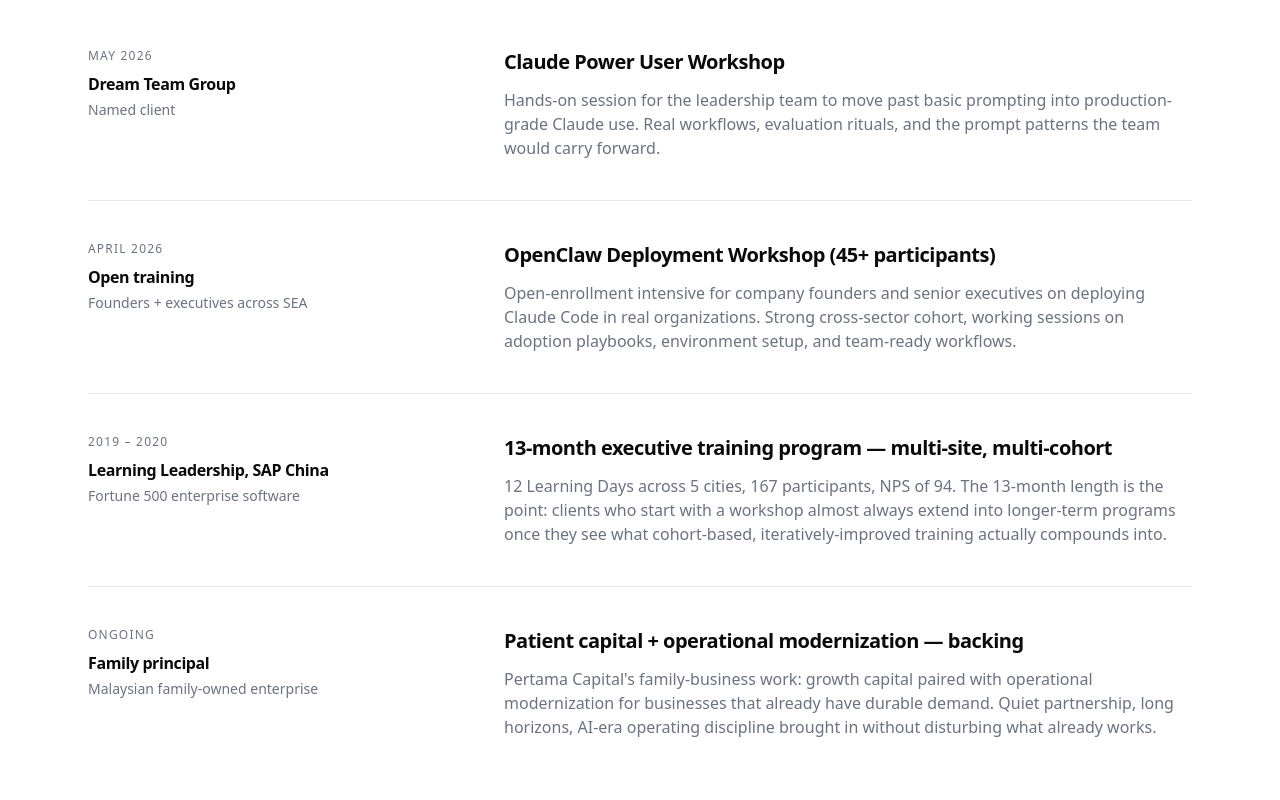
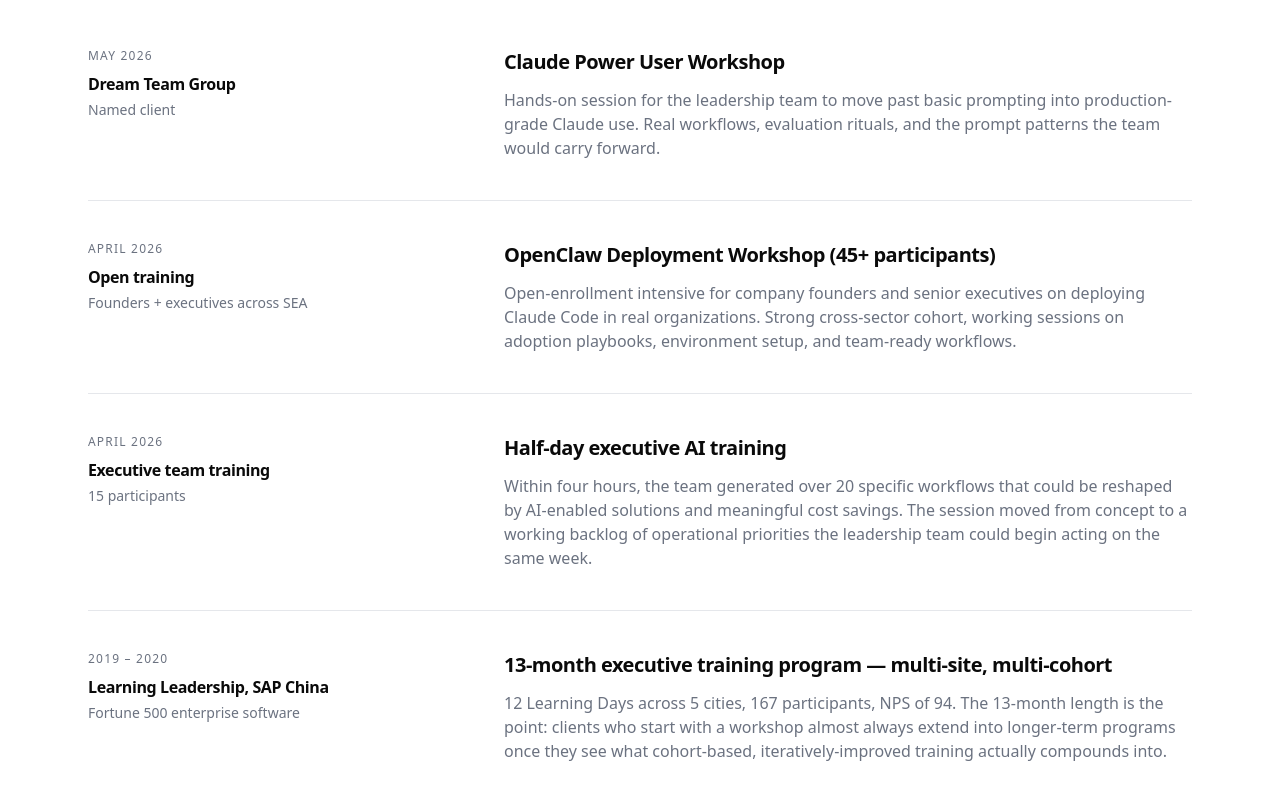
Before and after one commit to michaelhauge/hau-ge, a Next.js app: page / in a window 1280 px wide. Shown: the part 4529-5329 px from the top of the page. Built offline with nearby package versions, Linux system fonts and the light colour scheme.

Commit message:
engagements: add April 2026 Executive Team Training (15 participants, 20+ workflows in 4 hours)

```diff
--- a/components/site/SelectedEngagements.tsx
+++ b/components/site/SelectedEngagements.tsx
@@ -18,6 +18,15 @@ const engagements: Engagement[] = [
     engagement: "OpenClaw Deployment Workshop (45+ participants)",
     outcome:
       "Open-enrollment intensive for company founders and senior executives on deploying Claude Code in real organizations. Strong cross-sector cohort, working sessions on adoption playbooks, environment setup, and team-ready workflows.",
+  },
+  {
+    id: "executive-team-training-2026-04",
+    date: "April 2026",
+    buyerTitle: "Executive team training",
+    buyerContext: "15 participants",
+    engagement: "Half-day executive AI training",
+    outcome:
+      "Within four hours, the team generated over 20 specific workflows that could be reshaped by AI-enabled solutions and meaningful cost savings. The session moved from concept to a working backlog of operational priorities the leadership team could begin acting on the same week.",
   },
   {
     id: "sap-learning-leadership",
```
